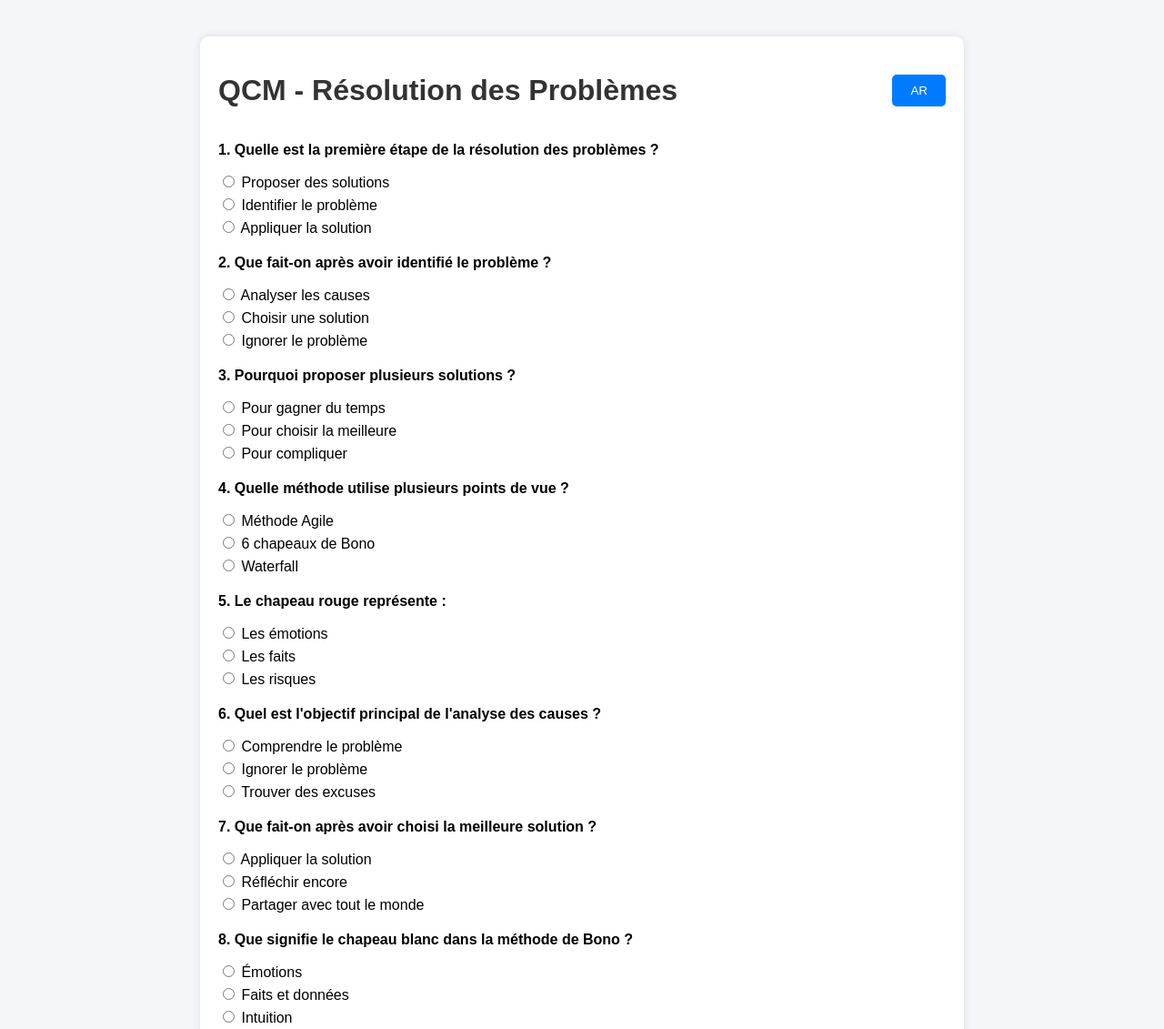
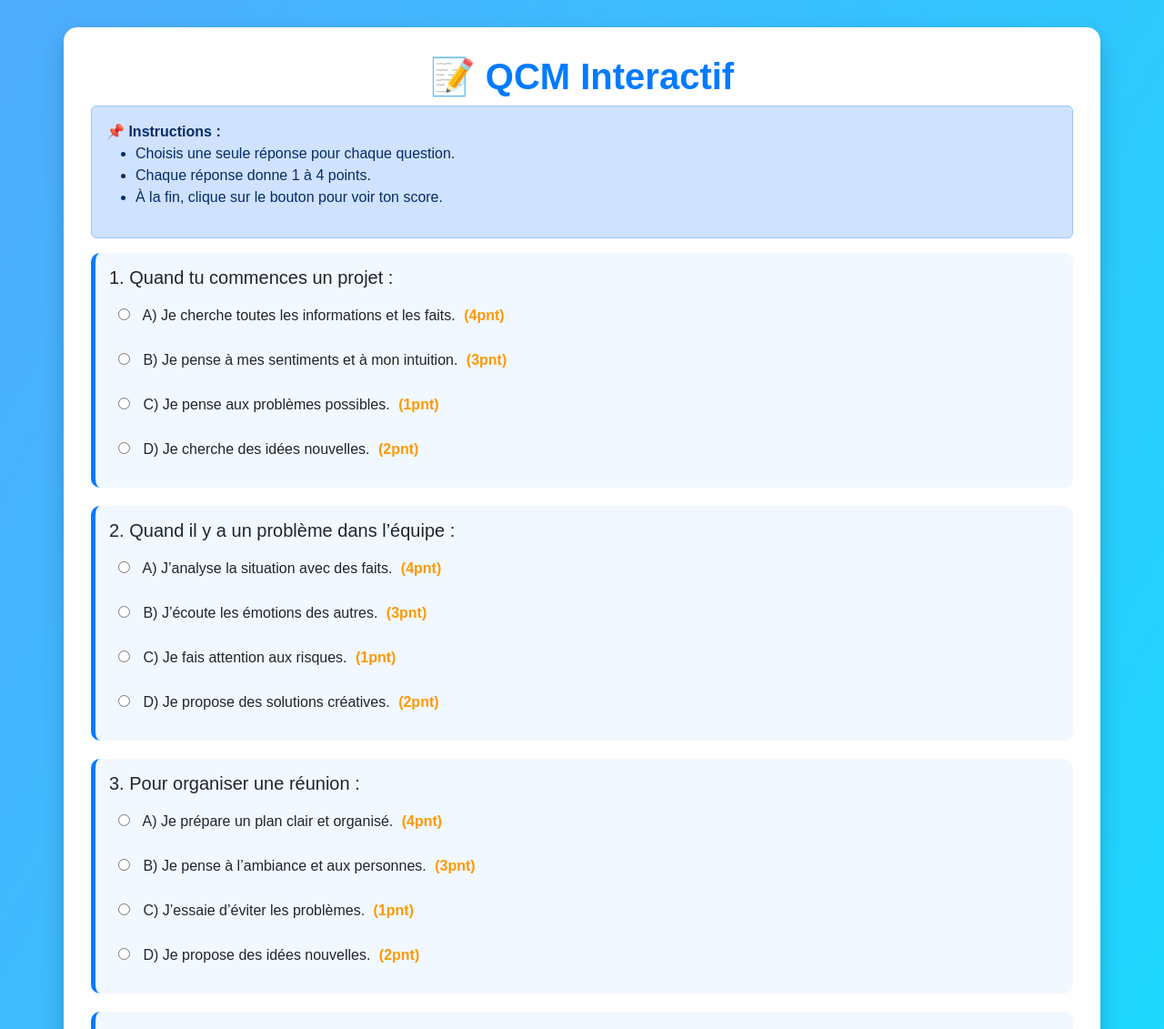
Before and after one commit to HassanBenrkia/qcm-probleme, a plain HTML site: page index.html in a window 1280 px wide. Shown: the top 1131 px of the page at 91% size. Drawn offline with nearby package versions, Linux system fonts and the light colour scheme.

Commit message:
Revamp index.html for interactive quiz layout
Updated the HTML structure and styling for an interactive quiz application. Added Bootstrap for improved layout and design.

```diff
--- a/index.html
+++ b/index.html
@@ -2,127 +2,231 @@
 <html lang="fr">
 <head>
 <meta charset="UTF-8">
-  <meta name="viewport" content="width=device-width, initial-scale=1.0">
-  <title>Test Résolution des Problèmes</title>
+<title>QCM Interactif</title>
+
+<!-- Bootstrap -->
+<link href="https://cdn.jsdelivr.net/npm/bootstrap@5.3.0/dist/css/bootstrap.min.css" rel="stylesheet">
+
 <style>
-    body { font-family: Arial, sans-serif; background: #f4f6f9; margin: 0; padding: 0; }
-    .container { max-width: 800px; margin: 40px auto; background: white; padding: 20px; border-radius: 10px; box-shadow: 0 0 10px rgba(0,0,0,0.1); }
-    h1 { text-align: center; color: #333; }
-    .top-bar { display:flex; justify-content: space-between; align-items:center; margin-bottom: 10px; }
-    .question { margin-bottom: 20px; }
-    .answers label { display: block; margin: 5px 0; cursor: pointer; }
-    button { padding: 10px 20px; border: none; background: #007bff; color: white; border-radius: 5px; cursor: pointer; }
-    button:hover { background: #0056b3; }
-    .result { text-align: center; font-size: 20px; margin-top: 20px; font-weight: bold; }
+body {
+    background: linear-gradient(120deg, #4facfe, #00f2fe);
+    font-family: Arial, sans-serif;
+}
+
+.container {
+    background: white;
+    border-radius: 15px;
+    padding: 30px;
+    margin-top: 30px;
+    box-shadow: 0 10px 25px rgba(0,0,0,0.2);
+}
+
+h1 {
+    text-align: center;
+    color: #007bff;
+    font-weight: bold;
+}
+
+.question {
+    background: #f1f8ff;
+    border-left: 5px solid #007bff;
+    border-radius: 10px;
+    padding: 15px;
+    margin-bottom: 20px;
+    transition: 0.3s;
+}
+
+.question:hover {
+    background: #e6f0ff;
+}
+
+.answers label {
+    display: block;
+    padding: 10px;
+    margin: 5px 0;
+    border-radius: 8px;
+    cursor: pointer;
+    transition: 0.3s;
+}
+
+.answers label:hover {
+    background: #d6eaff;
+}
+
+input[type="radio"] {
+    margin-right: 10px;
+}
+
+.points {
+    color: #ff9800;
+    font-weight: bold;
+    margin-left: 5px;
+}
+
+button {
+    width: 100%;
+    font-size: 18px;
+}
+
+#result {
+    margin-top: 25px;
+    font-size: 24px;
+    text-align: center;
+    font-weight: bold;
+    color: #28a745;
+}
 </style>
 </head>
+
 <body>
 
 <div class="container">
-  <div class="top-bar">
-    <h1 id="title">QCM - Résolution des Problèmes</h1>
-    <button onclick="toggleLang()" id="langBtn">AR</button>
+    <h1>📝 QCM Interactif</h1>
+
+    <div class="alert alert-primary">
+        <strong>📌 Instructions :</strong>
+        <ul>
+            <li>Choisis une seule réponse pour chaque question.</li>
+            <li>Chaque réponse donne 1 à 4 points.</li>
+            <li>À la fin, clique sur le bouton pour voir ton score.</li>
+        </ul>
     </div>
 
-  <div id="quiz"></div>
+    <form id="quizForm"></form>
 
-  <button onclick="submitQuiz()" id="submitBtn">Valider</button>
+    <button class="btn btn-success mt-3" onclick="calculerScore()">🎯 Voir le résultat</button>
 
-  <div class="result" id="result"></div>
+    <div id="result"></div>
 </div>
 
 <script>
-let lang = 'fr';
-
-const data = {
-  fr: {
-    title: "QCM - Résolution des Problèmes",
-    submit: "Valider",
-    result: "Votre score :",
-    questions: [
-      { q: "Quelle est la première étape de la résolution des problèmes ?", a: ["Proposer des solutions", "Identifier le problème", "Appliquer la solution"], c: 1 },
-      { q: "Que fait-on après avoir identifié le problème ?", a: ["Analyser les causes", "Choisir une solution", "Ignorer le problème"], c: 0 },
-      { q: "Pourquoi proposer plusieurs solutions ?", a: ["Pour gagner du temps", "Pour choisir la meilleure", "Pour compliquer"], c: 1 },
-      { q: "Quelle méthode utilise plusieurs points de vue ?", a: ["Méthode Agile", "6 chapeaux de Bono", "Waterfall"], c: 1 },
-      { q: "Le chapeau rouge représente :", a: ["Les émotions", "Les faits", "Les risques"], c: 0 },
-      { q: "Quel est l'objectif principal de l'analyse des causes ?", a: ["Comprendre le problème", "Ignorer le problème", "Trouver des excuses"], c: 0 },
-      { q: "Que fait-on après avoir choisi la meilleure solution ?", a: ["Appliquer la solution", "Réfléchir encore", "Partager avec tout le monde"], c: 0 },
-      { q: "Que signifie le chapeau blanc dans la méthode de Bono ?", a: ["Émotions", "Faits et données", "Intuition"], c: 1 },
-      { q: "Pourquoi est-il important de considérer plusieurs solutions ?", a: ["Pour éviter les erreurs", "Pour perdre du temps", "Pour compliquer"], c: 0 },
-      { q: "Que fait-on après avoir appliqué une solution ?", a: ["Évaluer les résultats", "Oublier le problème", "Recommencer sans analyser"], c: 0 }
+const questions = [
+{
+q: "1. Quand tu commences un projet :",
+answers: [
+{ text: "A) Je cherche toutes les informations et les faits.", value: 4 },
+{ text: "B) Je pense à mes sentiments et à mon intuition.", value: 3 },
+{ text: "C) Je pense aux problèmes possibles.", value: 1 },
+{ text: "D) Je cherche des idées nouvelles.", value: 2 }
 ]
 },
-  ar: {
-    title: "اختبار حل المشكلات",
-    submit: "تأكيد",
-    result: "النتيجة:",
-    questions: [
-      { q: "ما هي أول خطوة في حل المشكلات؟", a: ["اقتراح الحلول", "تحديد المشكلة", "تطبيق الحل"], c: 1 },
-      { q: "ماذا نفعل بعد تحديد المشكلة؟", a: ["تحليل الأسباب", "اختيار الحل", "تجاهل المشكلة"], c: 0 },
-      { q: "لماذا نقترح عدة حلول؟", a: ["لتوفير الوقت", "لاختيار الأفضل", "لتعقيد الأمور"], c: 1 },
-      { q: "أي طريقة تعتمد على وجهات نظر متعددة؟", a: ["أجايل", "القبعات الست", "ووترفول"], c: 1 },
-      { q: "القبعة الحمراء تمثل:", a: ["المشاعر", "الحقائق", "المخاطر"], c: 0 },
-      { q: "ما الهدف الرئيسي من تحليل الأسباب؟", a: ["فهم المشكلة", "تجاهل المشكلة", "إيجاد الأعذار"], c: 0 },
-      { q: "ماذا نفعل بعد اختيار الحل الأفضل؟", a: ["تطبيق الحل", "التفكير مجدداً", "مشاركته مع الجميع"], c: 0 },
-      { q: "ماذا يعني القبعة البيضاء في طريقة بونو؟", a: ["المشاعر", "الحقائق والبيانات", "الحدس"], c: 1 },
-      { q: "لماذا من المهم النظر في عدة حلول؟", a: ["لتجنب الأخطاء", "لإضاعة الوقت", "لتعقيد الأمور"], c: 0 },
-      { q: "ماذا نفعل بعد تطبيق الحل؟", a: ["تقييم النتائج", "نسيان المشكلة", "إعادة المحاولة دون تحليل"], c: 0 }
+{
+q: "2. Quand il y a un problème dans l’équipe :",
+answers: [
+{ text: "A) J’analyse la situation avec des faits.", value: 4 },
+{ text: "B) J’écoute les émotions des autres.", value: 3 },
+{ text: "C) Je fais attention aux risques.", value: 1 },
+{ text: "D) Je propose des solutions créatives.", value: 2 }
+]
+},
+{
+q: "3. Pour organiser une réunion :",
+answers: [
+{ text: "A) Je prépare un plan clair et organisé.", value: 4 },
+{ text: "B) Je pense à l’ambiance et aux personnes.", value: 3 },
+{ text: "C) J’essaie d’éviter les problèmes.", value: 1 },
+{ text: "D) Je propose des idées nouvelles.", value: 2 }
+]
+},
+{
+q: "4. Quand tu dois choisir entre deux options :",
+answers: [
+{ text: "A) Je compare les informations et les faits.", value: 4 },
+{ text: "B) Je choisis selon mon sentiment.", value: 3 },
+{ text: "C) Je regarde les risques.", value: 1 },
+{ text: "D) Je pense aux avantages.", value: 2 }
+]
+},
+{
+q: "5. Pour motiver ton équipe :",
+answers: [
+{ text: "A) Je donne des informations claires.", value: 3 },
+{ text: "B) J’encourage les émotions positives.", value: 4 },
+{ text: "C) Je parle des problèmes possibles.", value: 1 },
+{ text: "D) Je propose des idées nouvelles.", value: 2 }
+]
+},
+{
+q: "6. Quand tu planifies un événement :",
+answers: [
+{ text: "A) Je note tous les détails importants.", value: 4 },
+{ text: "B) Je pense à mon intuition.", value: 3 },
+{ text: "C) Je prévois les problèmes.", value: 1 },
+{ text: "D) Je cherche des idées originales.", value: 2 }
+]
+},
+{
+q: "7. Si quelqu’un propose une idée :",
+answers: [
+{ text: "A) Je vérifie si l’idée est basée sur des faits.", value: 4 },
+{ text: "B) Je regarde si j’aime cette idée.", value: 3 },
+{ text: "C) Je pense aux risques.", value: 1 },
+{ text: "D) Je développe l’idée avec créativité.", value: 2 }
+]
+},
+{
+q: "8. Quand tu travailles en équipe :",
+answers: [
+{ text: "A) Je suis un plan organisé.", value: 4 },
+{ text: "B) Je fais attention aux sentiments des autres.", value: 3 },
+{ text: "C) Je fais attention aux erreurs possibles.", value: 1 },
+{ text: "D) Je cherche des idées nouvelles.", value: 2 }
+]
+},
+{
+q: "9. Quand tu présentes un projet :",
+answers: [
+{ text: "A) Je montre les faits et les résultats.", value: 4 },
+{ text: "B) Je parle avec émotion.", value: 3 },
+{ text: "C) Je parle des problèmes possibles.", value: 1 },
+{ text: "D) Je montre les points positifs.", value: 2 }
+]
+},
+{
+q: "10. Pour résoudre un conflit :",
+answers: [
+{ text: "A) J’analyse la situation calmement.", value: 4 },
+{ text: "B) J’écoute les émotions des personnes.", value: 3 },
+{ text: "C) Je pense aux conséquences négatives.", value: 1 },
+{ text: "D) Je propose des solutions créatives.", value: 2 }
 ]
 }
-};
+];
 
-function loadQuiz() {
-  const quiz = document.getElementById("quiz");
-  quiz.innerHTML = "";
+const form = document.getElementById("quizForm");
 
-  data[lang].questions.forEach((q, index) => {
+questions.forEach((question, index) => {
     const div = document.createElement("div");
     div.classList.add("question");
 
-    div.innerHTML = `
-      <p><strong>${index + 1}. ${q.q}</strong></p>
-      <div class="answers">
-        ${q.a.map((a, i) => `
+    let html = `<h5>${question.q}</h5><div class="answers">`;
+
+    question.answers.forEach((answer) => {
+        html += `
         <label>
-            <input type="radio" name="q${index}" value="${i}"> ${a}
-          </label>
-        `).join("")}
-      </div>
-    `;
-
-    quiz.appendChild(div);
+            <input type="radio" name="q${index}" value="${answer.value}">
+            ${answer.text} <span class="points">(${answer.value}pnt)</span>
+        </label>`;
     });
 
-  document.getElementById("title").innerText = data[lang].title;
-  document.getElementById("submitBtn").innerText = data[lang].submit;
-  document.getElementById("langBtn").innerText = lang === 'fr' ? 'AR' : 'FR';
-}
+    html += "</div>";
+    div.innerHTML = html;
+    form.appendChild(div);
+});
 
-function submitQuiz() {
+function calculerScore() {
     let score = 0;
 
-  data[lang].questions.forEach((q, index) => {
+    questions.forEach((q, index) => {
         const selected = document.querySelector(`input[name="q${index}"]:checked`);
         if (selected) {
-      if (parseInt(selected.value) === q.c) {
-        score++;
-      }
-    } else {
-      alert(lang === 'fr' ? `Vous n'avez pas répondu à la question ${index + 1}` : `لم تجب على السؤال ${index + 1}`);
-      return;
+            score += parseInt(selected.value);
         }
     });
 
-  document.getElementById("result").innerText = `${data[lang].result} ${score} / ${data[lang].questions.length}`;
+    document.getElementById("result").innerHTML =
+        "🎉 Ton score est : " + score + " points";
 }
-
-function toggleLang() {
-  lang = lang === 'fr' ? 'ar' : 'fr';
-  loadQuiz();
-  document.getElementById("result").innerText = "";
-}
-
-loadQuiz();
 </script>
 
 </body>
```
Lines whose indentation alone changed are shown as unchanged.
